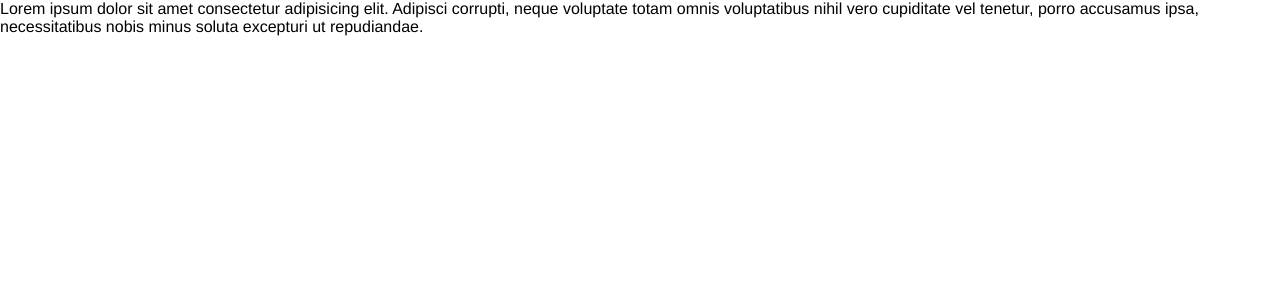
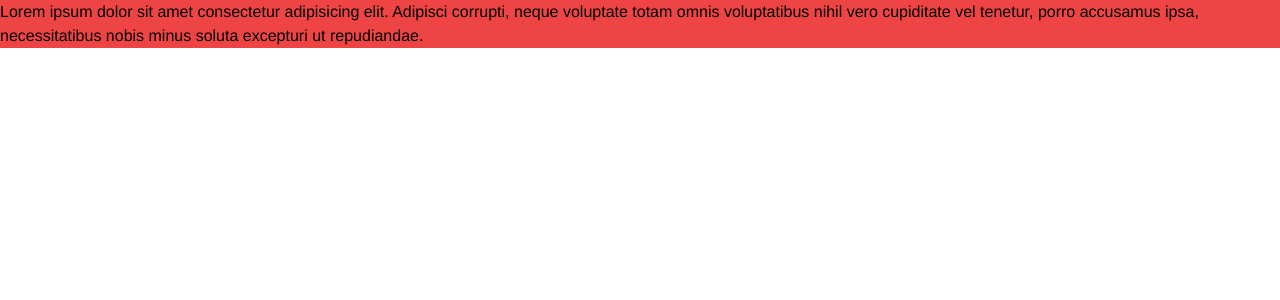
Before and after one commit to nwh1124/vue, a Vue app: page / in a window 1280 px wide. Shown: the top 300 px of the page. Built offline with nearby package versions, Linux system fonts and the light colour scheme.

Commit message:
테일윈드 적용

```diff
--- a/package.json
+++ b/package.json
@@ -14,6 +14,9 @@
     "@vue/compiler-sfc": "^3.0.5",
     "@vuedx/typecheck": "^0.6.0",
     "@vuedx/typescript-plugin-vue": "^0.6.0",
+    "autoprefixer": "^10.2.4",
+    "postcss": "^8.2.6",
+    "tailwindcss": "^2.0.3",
     "typescript": "^4.1.3",
     "vite": "^2.0.0"
   }
--- /dev/null
+++ b/postcss.config.js
@@ -0,0 +1,6 @@
+module.exports = {
+  plugins: {
+    tailwindcss: {},
+    autoprefixer: {},
+  },
+}
--- a/src/App.vue
+++ b/src/App.vue
@@ -1,5 +1,7 @@
 <template>
-  Lorem ipsum dolor sit amet consectetur adipisicing elit. Adipisci corrupti, neque voluptate totam omnis voluptatibus nihil vero cupiditate vel tenetur, porro accusamus ipsa, necessitatibus nobis minus soluta excepturi ut repudiandae.
+  <div class="bg-red-500 container mx-auto">
+    Lorem ipsum dolor sit amet consectetur adipisicing elit. Adipisci corrupti, neque voluptate totam omnis voluptatibus nihil vero cupiditate vel tenetur, porro accusamus ipsa, necessitatibus nobis minus soluta excepturi ut repudiandae.
+  </div>
 </template>
 
 <script lang="ts">
--- /dev/null
+++ b/src/index.css
@@ -0,0 +1,3 @@
+@tailwind base;
+@tailwind components;
+@tailwind utilities;
--- a/src/main.ts
+++ b/src/main.ts
@@ -1,4 +1,5 @@
 import { createApp } from 'vue'
 import App from './App.vue'
+import './index.css'
 
 createApp(App).mount('#app')
--- /dev/null
+++ b/tailwind.config.js
@@ -0,0 +1,11 @@
+module.exports = {
+  purge: ['./index.html', './src/**/*.{vue,js,ts,jsx,tsx}'],
+  darkMode: false, // or 'media' or 'class'
+  theme: {
+    extend: {},
+  },
+  variants: {
+    extend: {},
+  },
+  plugins: [],
+}
```
Also changed, not shown: 1 other file (tests, documents, lock files or other folders).
